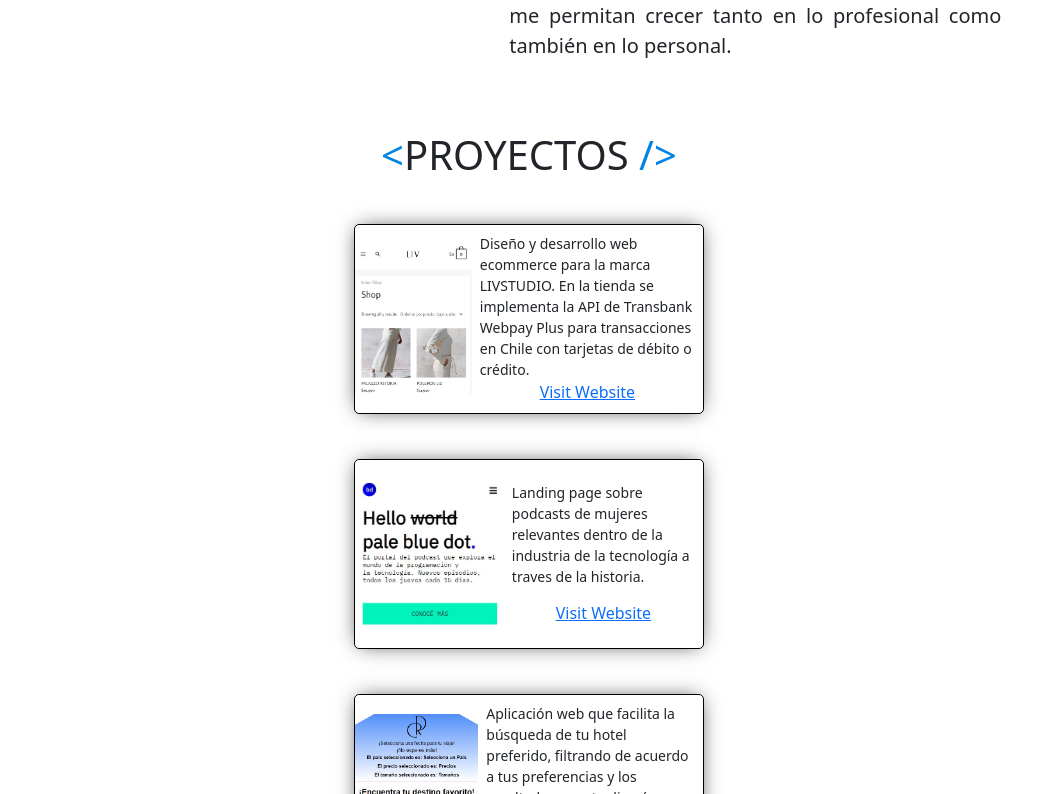
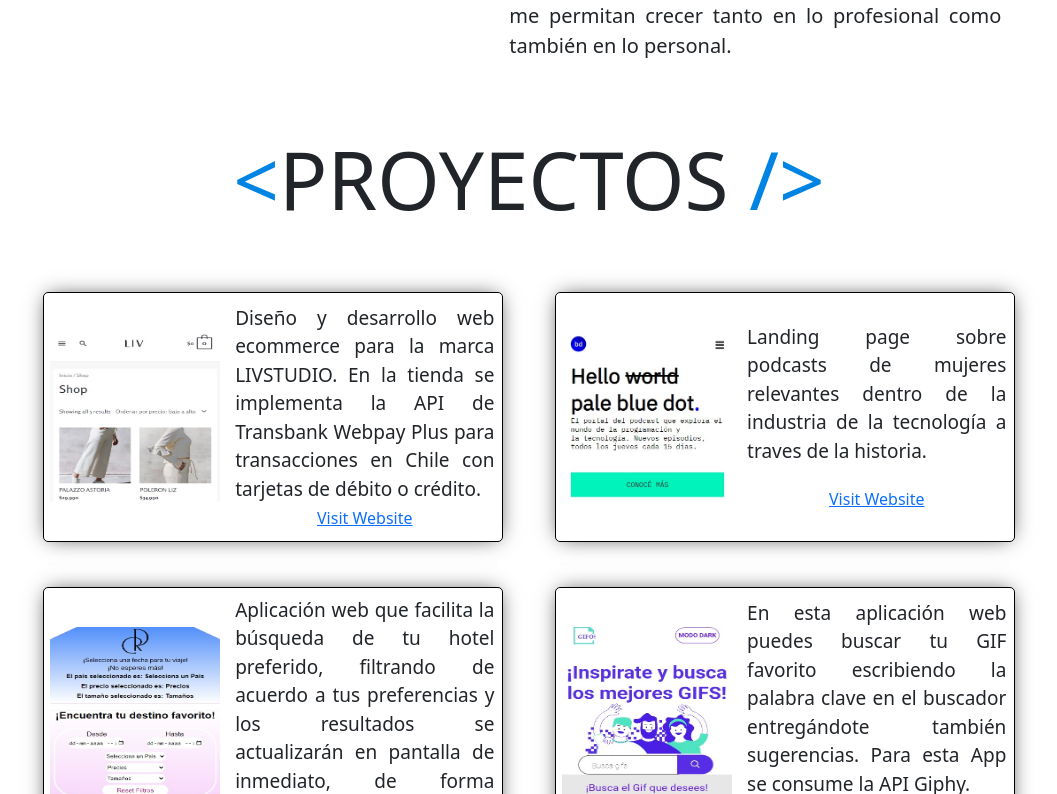
Before and after one commit to cassnova/my-portfolio, a React (Create React App) app: page / in a window 1280 px wide. Shown: the part 1566-2360 px from the top of the page, without its empty margins (111-1168 px from the left). Built offline with nearby package versions, Linux system fonts and the light colour scheme.

Commit message:
fixing the medias queries to tablet and desktop

```diff
--- a/src/components/AboutMe/About.css
+++ b/src/components/AboutMe/About.css
@@ -31,10 +31,27 @@
     text-align: justify;
 }
 
+/** MEDIA QUERIES TO TABLET**/
+
+@media (min-width: 768px) and (max-width: 1279px) {
+    .sec-container {
+        width: 85%;
+        margin: auto;
+    }
+
+    .sec-container h2 {
+        font-size: 50px;
+    }
+
+    .sec-container p {
+        font-size: 19px;
+    }
+}
+
 
 /** MEDIA QUARIES FOR TABLETS AND DESKTOP **/
 
-@media (min-width: 768px) {
+@media (min-width: 1279px) {
     .sec-container {
         display: flex;
         justify-content: center;
--- a/src/components/AboutMe/About.jsx
+++ b/src/components/AboutMe/About.jsx
@@ -16,7 +16,7 @@ function About() {
 
     return (
         <section className="sec-container" id="aboutMe">
-            <h2 style={{ transform: `translateY(${offsetY * 0.2}px)` }}>SOBRE MÍ</h2>
+            <h2 style={{ transform: `translateY(${offsetY * 0.3}px)` }}>SOBRE MÍ</h2>
             <div>
                 <p>
                     ¡Hola! Mi nombre es Daniel Rojas Casanova, actualmente vivo en la ciudad de Viña del Mar, Quinta Región de Chile y soy Desarrollador web front-end.
--- a/src/components/Cards/Card.css
+++ b/src/components/Cards/Card.css
@@ -43,3 +43,66 @@
     text-align: left;
     margin: 0;
 }
+
+/** MEDIA QUERIES TO TABLET**/
+
+@media (min-width: 768px) and (max-width: 1279px) {
+    .card-container {
+        width: 48%;
+        margin: auto;
+    }
+    .img-container img {
+        height: 130px;
+    }
+    .description-container p{
+        font-size: 15px;
+    }
+}
+
+/** MEDIA QUERIES TO DESKTOP **/
+
+@media (min-width: 1280px) {
+    .card-container {
+        width: 45%;
+        height: 250px;
+        border: 1px solid black;
+        margin: auto;
+        /* margin-bottom: 10px; */
+        margin-top: 45px;
+        border-radius: 5px;
+        -webkit-box-shadow: 0px 0px 20px -5px rgba(0, 0, 0, 0.8);
+        box-shadow: 0px 0px 20px -5px rgba(0, 0, 0, 0.8);
+        display: flex;
+        flex-direction: row;
+        justify-content: space-between;
+    }
+
+    .img-container {
+        display: flex;
+        justify-content: center;
+        align-items: center;
+        width: 40%;
+        /* border: 1px solid blue; */
+    }
+
+    .img-container img {
+        width: 180px;
+        height: 180px;
+        padding: 5px;
+    }
+
+    .description-container {
+        width: 60%;
+        padding: 8px;
+        display: flex;
+        flex-direction: column;
+        justify-content: space-evenly;
+        /* border: 1px solid blueviolet; */
+    }
+
+    .description-container p {
+        font-size: 19px;
+        text-align: justify;
+        margin: 0;
+    }
+}
--- a/src/components/Cards/Card.jsx
+++ b/src/components/Cards/Card.jsx
@@ -16,6 +16,7 @@ function Card(props) {
                 <a href={props.link}>Visit Website</a>
             </div>
         </div>
+
     )
 }
 
--- a/src/components/Footer/Footer.css
+++ b/src/components/Footer/Footer.css
@@ -36,3 +36,18 @@
     color: #0084E3;
     transform: scale(1.5, 1.5)
 }
+
+@media (min-width: 1280px) {
+    .footer-container {
+        width: 50%;
+        margin: auto;
+    }
+
+    .footer-title {
+        font-size: 50px;
+    }
+
+    .icons-container {
+        width: 70vw;
+    }
+}
--- a/src/components/Projects/Projects.css
+++ b/src/components/Projects/Projects.css
@@ -1,10 +1,15 @@
 .container-main {
-    width: 100vw;
+    width: 100%;
     min-height: 100vh;
+    display: flex;
+    justify-content: space-evenly;
+    flex-wrap: wrap;
+    margin: auto;
 }
 
 .title-elements {
     font-size: 40px;
+    margin-bottom: 20px;
 }
 
 .title-elements::after {
@@ -16,3 +21,30 @@
     content: '<';
     color: #0084E3;
 }
+
+@media (min-width: 768px) and (max-width: 1279px) {
+    .container-main {
+        width: 95%;
+    }
+
+    .title-elements {
+        font-size: 50px;
+    }
+}
+
+/** MEDIA QUERIES TO DESKTOP **/
+
+@media (min-width: 1280px) {
+    .title-elements {
+        font-size: 80px;
+    }
+
+    .container-main {
+        width: 80%;
+        min-height: 100vh;
+        display: flex;
+        justify-content: space-evenly;
+        flex-wrap: wrap;
+        margin: auto;
+    }
+}
--- a/src/components/Projects/Projects.jsx
+++ b/src/components/Projects/Projects.jsx
@@ -6,8 +6,9 @@ import Data from "../../bd";
 function Projects(props) {
 
     return (
-        <main className="container-main" id="projects">
+        <main id="projects">
             <h2 className="title-elements">PROYECTOS</h2>
+            <div className="container-main">
                 {
                     props.data.map((value) => {
                         return (
@@ -20,6 +21,7 @@ function Projects(props) {
                         )
                     })
                 }
+            </div>
 
             {/* <Card photo={Data[0].photo} description={Data[0].description} title={Data[0].title} link={Data[0].link} />
             <Card photo={Data[1].photo} description={Data[1].description} title={Data[1].title} link={Data[1].link} />
```
Lines whose indentation alone changed are shown as unchanged.
